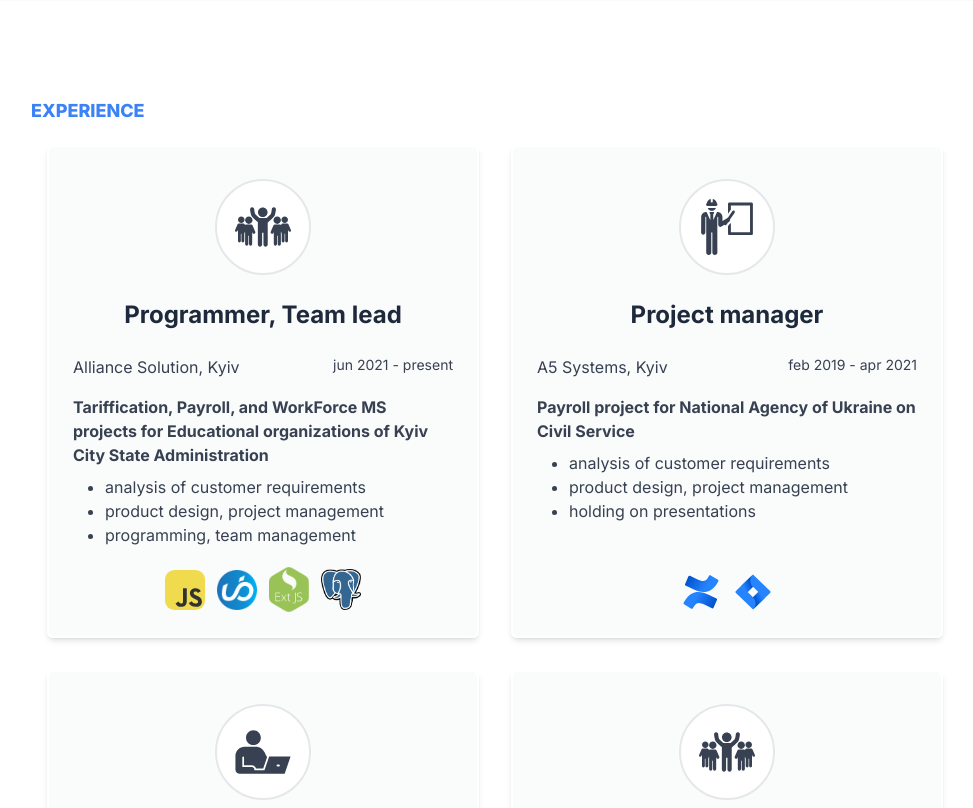
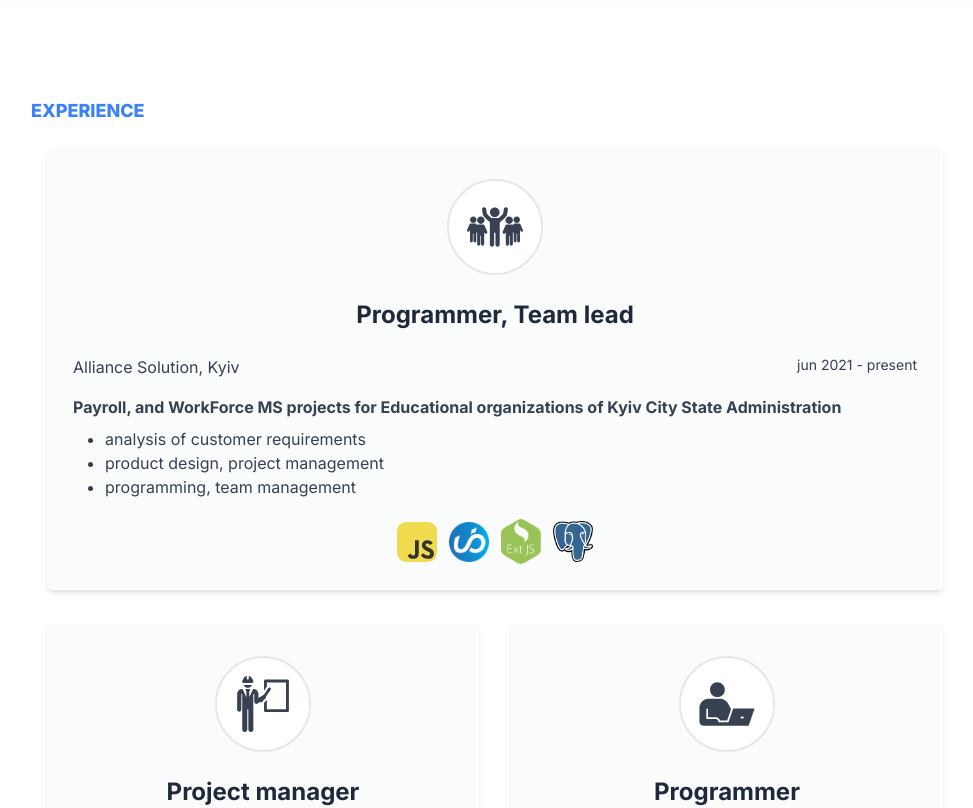
Before and after one commit to serhii-untilov/untilov.com.ua, a Next.js app: page / in a window 1280 px wide. Shown: the part 2220-3028 px from the top of the page, without its empty margins (145-1118 px from the left). Built offline with nearby package versions, Linux system fonts and the light colour scheme.

Commit message:
Experience page improvements

```diff
--- a/data/cv.json
+++ b/data/cv.json
@@ -91,7 +91,7 @@
             "place": "Kyiv",
             "start": "jun 2021",
             "finish": "present",
-            "description": "Tariffication, Payroll, and WorkForce MS projects for Educational organizations of Kyiv City State Administration",
+            "description": "Payroll, and WorkForce MS projects for Educational organizations of Kyiv City State Administration",
             "responsibilities": [
                 "analysis of customer requirements",
                 "product design, project management",
--- a/src/components/Experience.tsx
+++ b/src/components/Experience.tsx
@@ -4,7 +4,7 @@ import { PageTitle } from '@/components/PageTitle';
 export function Experience(cv: any) {
     const generateExperience = () => {
         return cv?.experience?.map((element: any, index: number) => {
-            return <ExperienceItem key={index} experienceItem={element} />;
+            return <ExperienceItem key={index} experienceItem={element} index={index} />;
         });
     };
 
--- a/src/components/ExperienceItem.tsx
+++ b/src/components/ExperienceItem.tsx
@@ -3,8 +3,7 @@ import { PageSubTitle } from './PageSubTitle';
 import { TechStack } from './TechStack';
 
 export function ExperienceItem(props: any) {
-    const { experienceItem } = props;
-    const image = `/${experienceItem?.title}.png`;
+    const { experienceItem, index } = props;
     const generateResponsibilities = () => {
         return experienceItem.responsibilities.map((element: string, index: number) => {
             return (
@@ -16,7 +15,13 @@ export function ExperienceItem(props: any) {
     };
     return (
         <>
-            <div className="flex basis-1/2 max-md:basis-full">
+            <div
+                className={[
+                    'flex',
+                    index === 0 ? 'basis-full mx-auto' : 'basis-3/6 mx-auto',
+                    'max-md:basis-full',
+                ].join(' ')}
+            >
                 <div className="w-full flex flex-col justify-between gap-1 m-4 p-6 rounded-md border-2 border-white shadow-md bg-gray-100 bg-clip-padding backdrop-filter backdrop-blur-sm bg-opacity-40">
                     <div className="flex flex-col justify-start">
                         <div className="mx-auto bg-white rounded-full m-2 w-24 h-24 flex justify-center border-2 border-gray-200">
```
